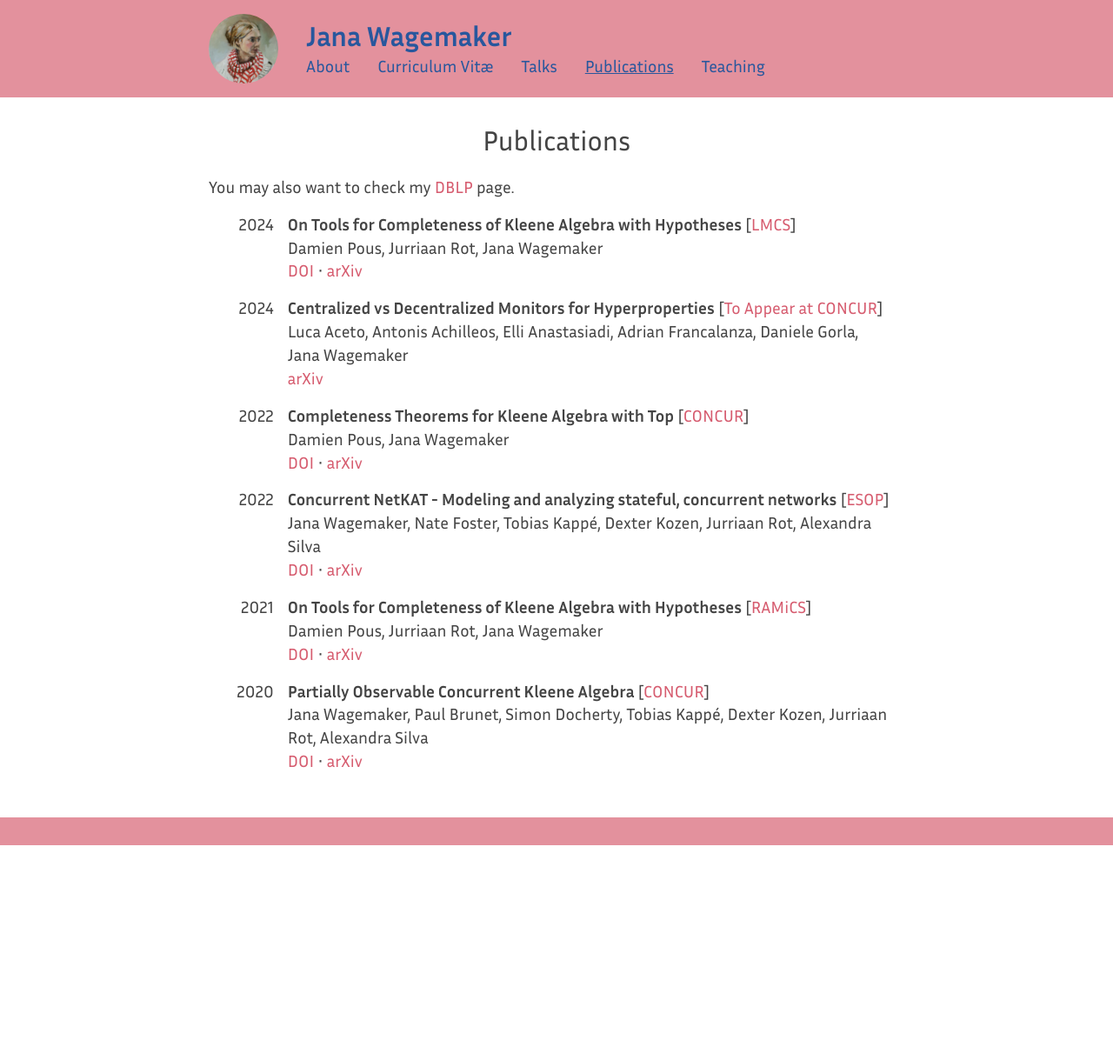
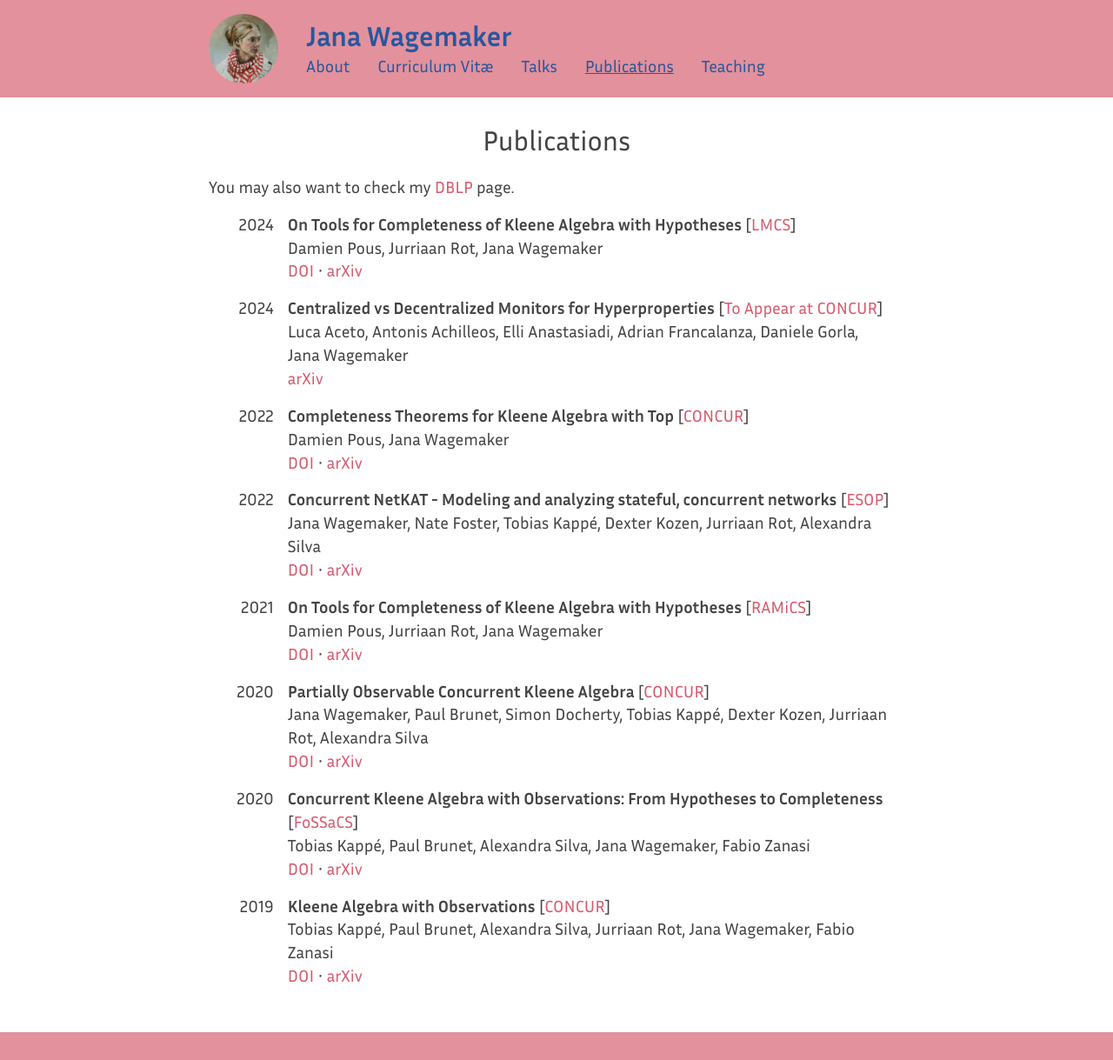
Before and after one commit to janawagemaker/janawagemaker.github.io, a Jekyll site: the page built from publications.html, in a window 1280 px wide. Shown: the whole page at 87% size. Built offline with Jekyll 4.4.1, drawn with Linux system fonts in a browser that asks for light colours; before the commit the page ends 972 px from its top, so only the background shows below that.

Commit message:
publications

```diff
--- a/_data/publications.yaml
+++ b/_data/publications.yaml
@@ -53,6 +53,24 @@
     link: https://concur2020.forsyte.at/
   doi: "https://doi.org/10.4230/LIPIcs.CONCUR.2020.20"
   arxiv: "https://arxiv.org/abs/2007.07593"
+
+- title: "Concurrent Kleene Algebra with Observations: From Hypotheses to Completeness"
+  date: "2020"
+  authors: "Tobias Kappé, Paul Brunet, Alexandra Silva, Jana Wagemaker, Fabio Zanasi"
+  place:
+    text: FoSSaCS
+    link: https://www.etaps.org/2020/fossacs
+  doi: "https://doi.org/10.1007/978-3-030-45231-5_20"
+  arxiv: "https://arxiv.org/abs/2002.09682"
+
+- title: "Kleene Algebra with Observations"
+  date: "2019"
+  authors: "Tobias Kappé, Paul Brunet, Alexandra Silva, Jurriaan Rot, Jana Wagemaker, Fabio Zanasi"
+  place:
+    text: CONCUR
+    link: https://event.cwi.nl/concur2019/
+  doi: "https://doi.org/10.4230/LIPIcs.CONCUR.2019.41"
+  arxiv: "https://arxiv.org/abs/1811.10401"
 
 # - id: "phd-thesis"
 #   title: |
```
